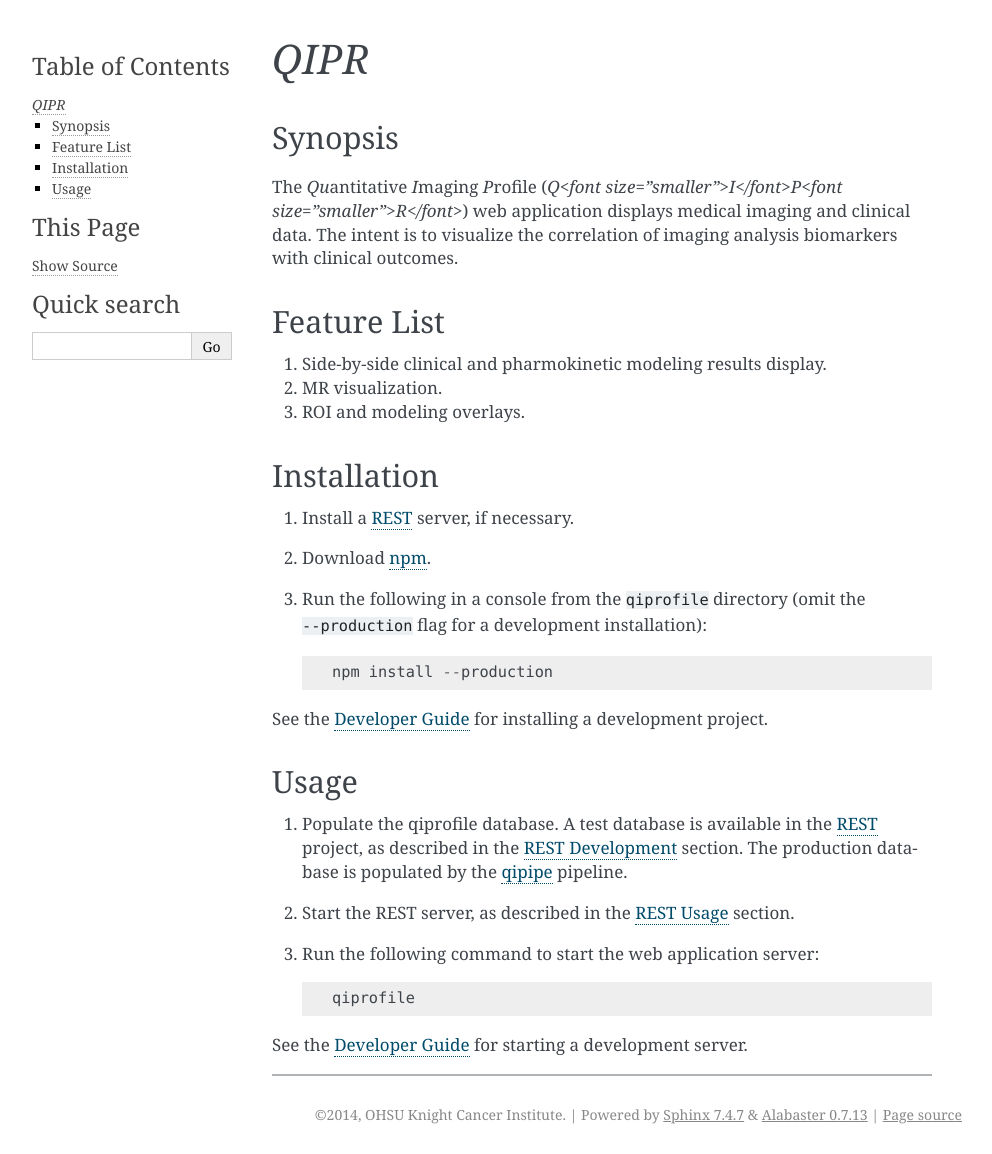
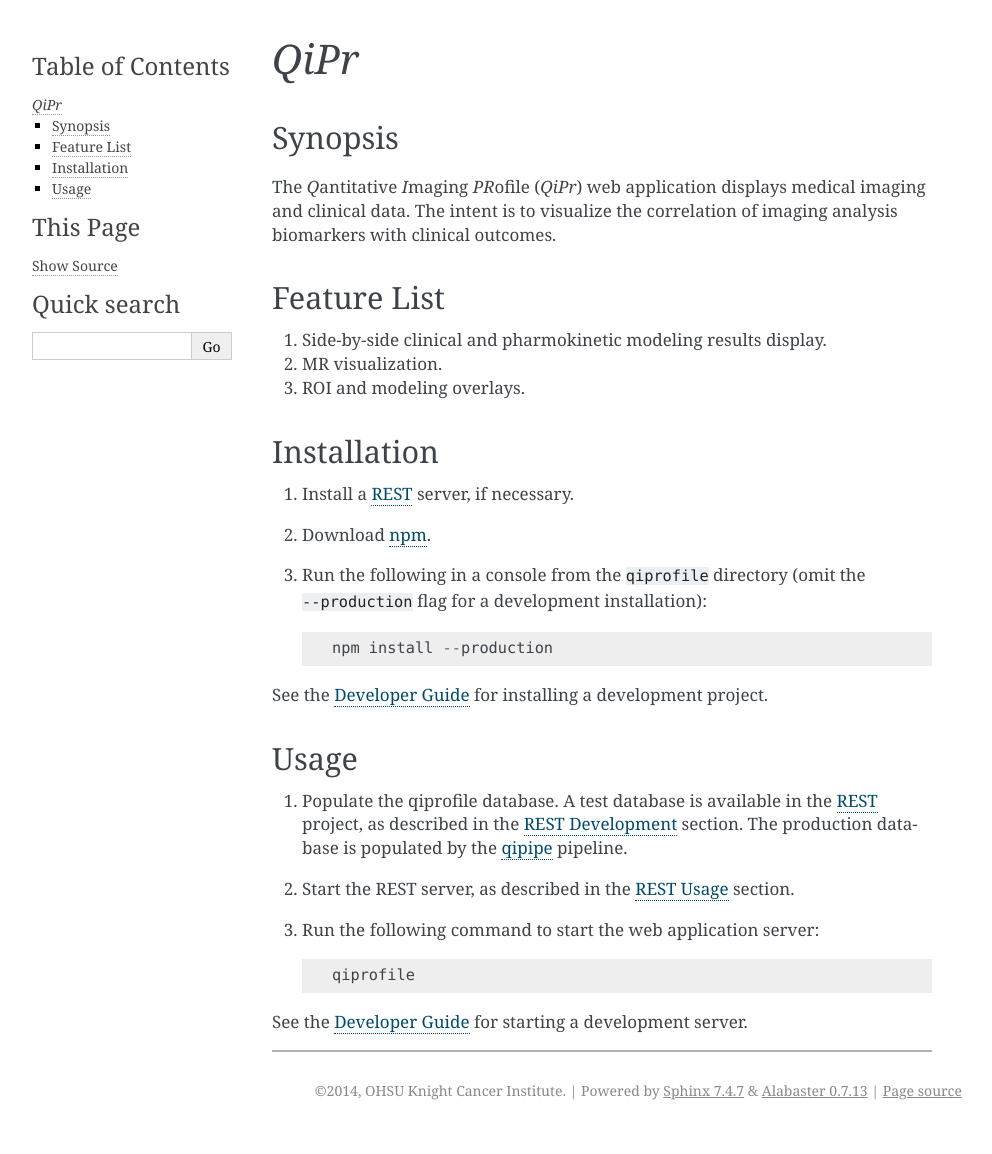
Before and after one commit to ohsu-qin/qiprofile, a Sphinx documentation site: the page built from doc/index.rst, in a window 1280 px wide. Shown: the whole page, without its empty margins (148-1140 px from the left). Built offline with Sphinx 7.4.7, drawn with Linux system fonts in a browser that asks for light colours; after the commit the page ends 1130 px from its top, so only the background shows below that.

Commit message:
Fix acronym.

```diff
--- a/doc/index.rst
+++ b/doc/index.rst
@@ -1,14 +1,14 @@
 .. _index:
 
 ===================================================================================
-*QIPR*
+*QiPr*
 ===================================================================================
 
 ********
 Synopsis
 ********
 
-The *Qu*\ antitative *I*\ maging *P*\ rofile (*Q<font size="smaller">I</font>P<font size="smaller">R</font>*\ ) web application displays
+The *Q*\ antitative *I*\ maging *PR*\ ofile (*QiPr*\ ) web application displays
 medical imaging and clinical data. The intent is to visualize the correlation of
 imaging analysis biomarkers with clinical outcomes.
 
```
